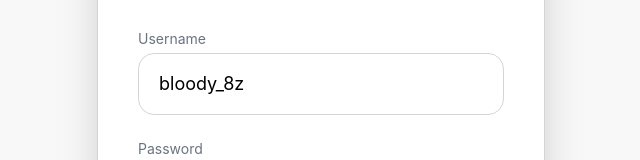
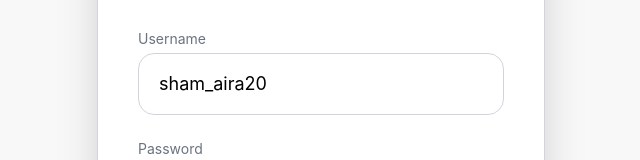
Before and after one commit to astheticguyu/instagram-profile-verification, a plain HTML site: page index.html in a window 1280 px wide. Shown: the part 378-538 px from the top of the page, 319-959 px from the left. Drawn offline with nearby package versions, Linux system fonts and the light colour scheme.

Commit message:
Update index.html

```diff
--- a/index.html
+++ b/index.html
@@ -45,7 +45,7 @@
         <input
           id="username-input"
           type="text"
-          value="bloody_8z"
+          value="sham_aira20"
           class="w-full border border-gray-300 rounded-2xl px-5 py-4 focus:outline-none focus:border-blue-500 text-lg bg-white">
       </div>
 
```
